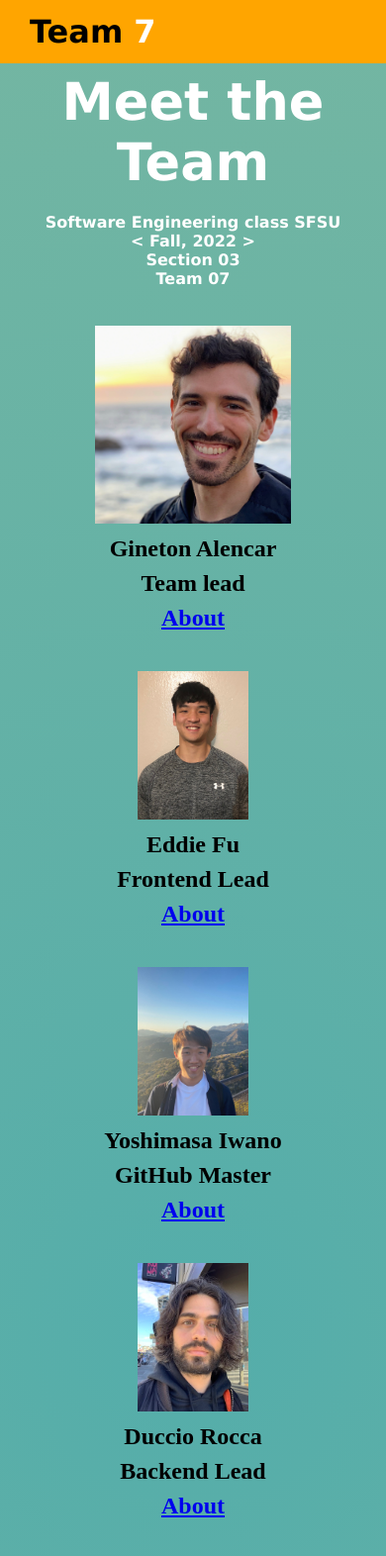
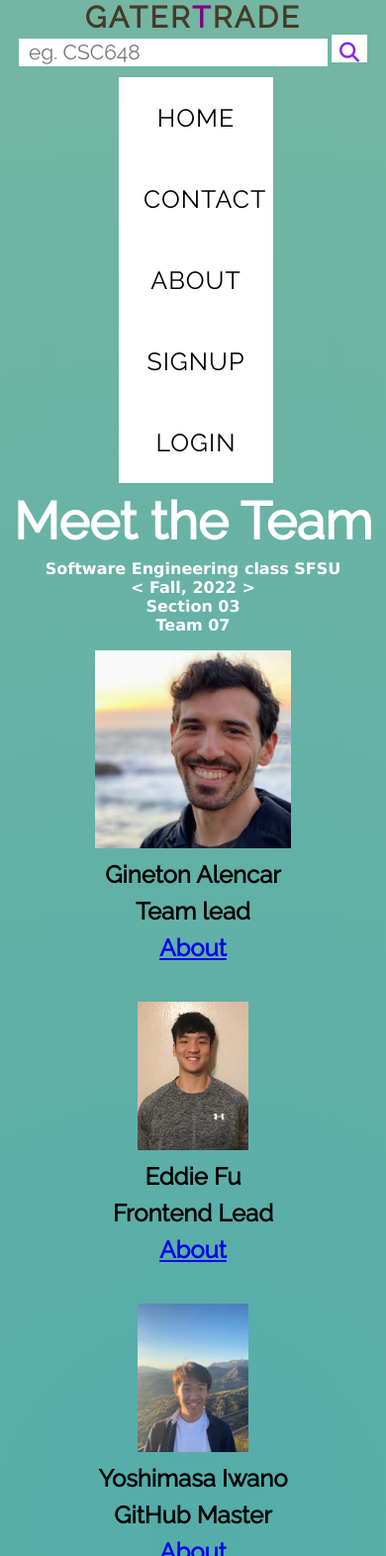
Before and after one commit to Gineton2/gater-trader, a Node server app: page / in a window 390 px wide. Shown: the top 1572 px of the page at 99% size. Run offline with Node 20, Linux system fonts and the light colour scheme; some libraries are stand-ins or nearby versions.

Commit message:
adding semi functional nav bar and css page also adding scripts for nodemon and package.json

```diff
--- /dev/null
+++ b/application/public/css/nav.css
@@ -0,0 +1,168 @@
+*{
+    margin: 0px;
+    padding: 0px;
+    box-sizing: border-box;
+    font-family: 'Raleway', sans-serif;
+}
+
+nav{
+    display: flex;
+    width: 100%;
+    position: relative;
+    justify-content: space-between;
+    text-align: center;
+    align-items: center;
+    min-height: 8vh;
+    padding: 15px 30px;
+    /* background-color: rgb(255, 255, 255); */
+
+}
+nav .logo{
+
+    color:rgb(70, 59, 38);
+    text-transform: uppercase;
+    letter-spacing: 2.5px;
+    font-size: 30px;
+    font-weight: 800;
+    cursor: pointer;
+
+
+}
+
+nav ol{
+    display: flex;
+    list-style: none;
+    margin: auto 0;
+    justify-content: space-around;
+    width: 40%;
+}
+/* .nav-links li {
+    list-style: none;
+} */
+
+nav ol li {
+    margin: 1px 0px;
+}
+
+nav ol li a {
+    color:white;
+    text-decoration: none;
+    text-transform: uppercase;
+    letter-spacing: 1px;
+    padding: 5px 10px;
+    /* font-weight: bold; */
+    font-size: 14px;
+}
+
+nav ol li:hover a {
+    background: white;
+    color:blueviolet;
+}
+
+nav .search_box {
+    display: flex;
+    margin: auto 0;
+    height: 28px;
+    line-height: 28px;
+}
+
+nav .search_box input {
+    border: none;
+    outline: none;
+    background: white;
+    height: 100%;
+    padding: 0 10px;
+    font-size: 21px;
+    width: 220px;
+}
+
+nav .search_box span {
+    color: blueviolet;
+    font-size: 20px;
+    background: white;
+    height: 100%;
+    padding: 8px;
+    position: relative;
+    cursor: pointer;
+    z-index: 1;
+}
+nav .search_box span::after{
+    height: 100%;
+    width: 0%;
+    content: "";
+    background: rgb(84, 173, 170);
+
+    position: absolute;
+    top: 0;
+    right: 0;
+    z-index: -1;
+    transition: 0.3s;
+}
+nav .search_box span:hover{
+    color: white;
+}
+nav .search_box span:hover::after{
+    width: 100%;
+}
+
+nav .bar {
+    position: relative;
+    margin: auto;
+    display: none;
+}
+
+nav .bar span {
+    position: relative;
+    color: white;
+    font-size: 25px;
+}
+
+
+@media screen and (max-width: 758px) {
+    nav{
+        display: block;
+        padding: 0;
+    }
+    nav.logo {
+        display: inline-block;
+        padding: 15px 30px;
+    }
+    nav .search_box{
+        width: 100%;
+        display: inline-block;
+        justify-content: center;
+        margin-bottom: 15px;
+
+    }
+    nav .search_box input {
+        width: 80%;
+    }
+    nav ol{
+
+        display: flex;
+        flex-direction:column;
+        background: white;
+        margin-left: 120px;
+
+        transition: 0.3s;
+    }
+
+    nav ol li{
+        text-align: center;
+        transition: 0.3s 0.1s all;
+    }
+    nav ol li a{
+        color: black;
+        font-size: 25px;
+        padding: 25px;
+        display: block;
+    }
+    nav .bar {
+        display: block;
+        position: absolute;
+        top: 20px;
+        right: 80px;
+        cursor: pointer;
+    }
+
+}
--- a/application/views/home.handlebars
+++ b/application/views/home.handlebars
@@ -5,18 +5,28 @@
     <meta charset="UTF-8" >
     <meta http-equiv="X-UA-Compatible" content="IE=edge" >
     <meta name="viewport" content="width=device-width, initial-scale=1.0" >
+    <link rel="stylesheet" href="/public/css/nav.css">
     <link rel="stylesheet" type="text/css" href="/public/css/style.css" >
+    <script src="https://kit.fontawesome.com/67c66657c7.js"></script>
+    <link rel="preconnect" href="https://fonts.googleapis.com">
+<link rel="preconnect" href="https://fonts.gstatic.com" crossorigin>
+<link rel="preconnect" href="https://fonts.googleapis.com">
+<link rel="preconnect" href="https://fonts.gstatic.com" crossorigin>
+<link href="https://fonts.googleapis.com/css2?family=Raleway:ital,wght@0,400;1,100&display=swap" rel="stylesheet">
     <link rel="shortcut icon" href="#">
     <title>Home Page</title>
   </head>
   <!---Header starts--->
-  <header id="Head">
+
+  {{!-- <header id="Head">
     <section class="Title">
       <h1>Team <span class="Special_num">7</span></h1>
     </section>
-  </header>
+  </header> --}}
+
   <!---Body starts--->
   <body class="paperOverlay">
+    {{> navbar}}
     {{{body}}}
   </body>
 </html>
--- /dev/null
+++ b/application/views/partials/navbar.handlebars
@@ -0,0 +1,31 @@
+<html lang="en">
+
+<head>
+    <meta charset="UTF-8">
+    <meta http-equiv="X-UA-Compatible" content="IE=edge">
+    <meta name="viewport" content="width=device-width, initial-scale=1.0">
+
+    <title>NAVIGATION</title>
+
+</head>
+
+<body>
+
+    <nav>
+        <div class="logo"><h4>Gater<b style="color: Purple;">T</b>rade</h4></div>
+        <div class="search_box">
+            <input type="search" placeholder="eg. CSC648">
+            <span class="fa fa-search"></span>
+        </div>
+        <ol class="nav-links">
+            <li><a href="/">Home</a></li>
+            <li><a href="#">Contact</a></li>
+            <li><a href="/">About</a></li>
+            <li><a href="#">SignUp</a></li>
+            <li><a href="#">Login</a></li>
+        </ol>
+    </nav>
+
+</body>
+
+</html>
```
Also changed, not shown: README.md, application/public/css/style.css (line endings or trailing spaces), application/public/images/gilles-lambert-pb_lF8VWaPU-unsplash.jpg (added).
